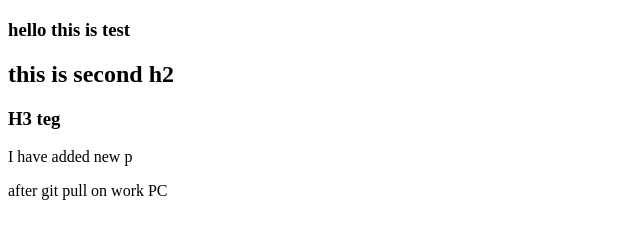
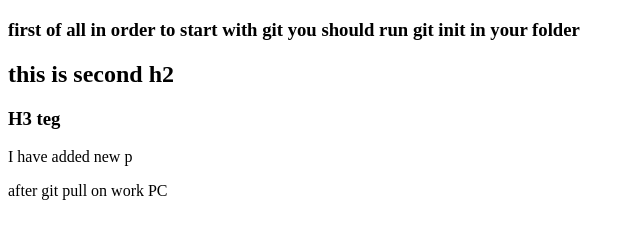
Before and after one commit to ingibitors/test, a plain HTML site: page index.html in a window 1280 px wide. Shown: the whole page, without its empty margins (0-640 px from the left). Drawn offline with Linux system fonts and the light colour scheme.

Commit message:
added changes from home machine

```diff
--- a/index.html
+++ b/index.html
@@ -5,10 +5,11 @@
     <title>Title</title>
 </head>
 <body>
-<h3>hello this is test</h3>
+<h3>first of all in order to start with git you should run git init in your folder</h3>
 <h2>this is second h2</h2>
   <h3>H3 teg</h3>
 <p>I have added new p</p>
 <p>after git pull on work PC</p>
+
 </body>
 </html>
```
